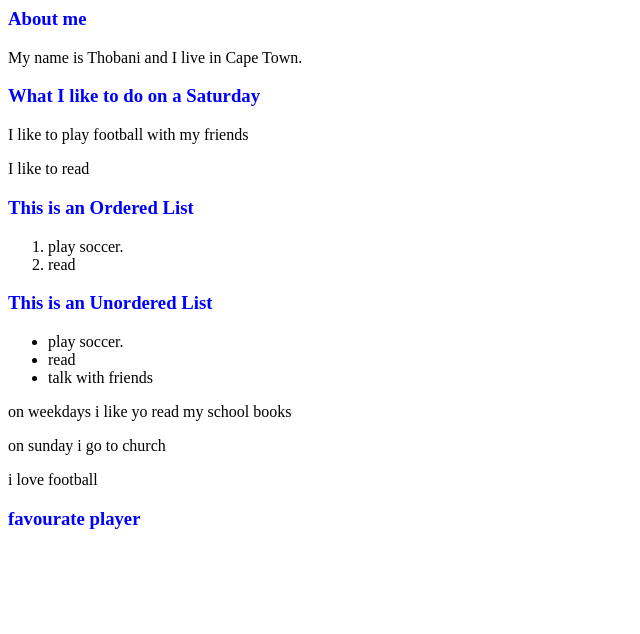
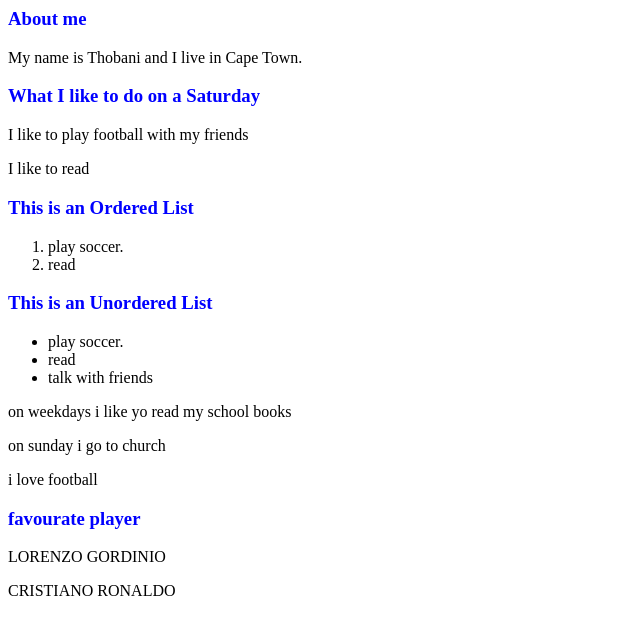
Before and after one commit to tobanitubela/thobanitubela.github.io, a plain HTML site: page index.html in a window 1280 px wide. Shown: the whole page, without its empty margins (0-640 px from the left). Drawn offline with Linux system fonts and the light colour scheme.

Commit message:
add two players

```diff
--- a/index.html
+++ b/index.html
@@ -24,3 +24,5 @@
 <p>i love football</p>
 
 <h3 style="color:blue;">favourate player</h3>
+<p>LORENZO GORDINIO</p>
+<p>CRISTIANO RONALDO</p>
```
